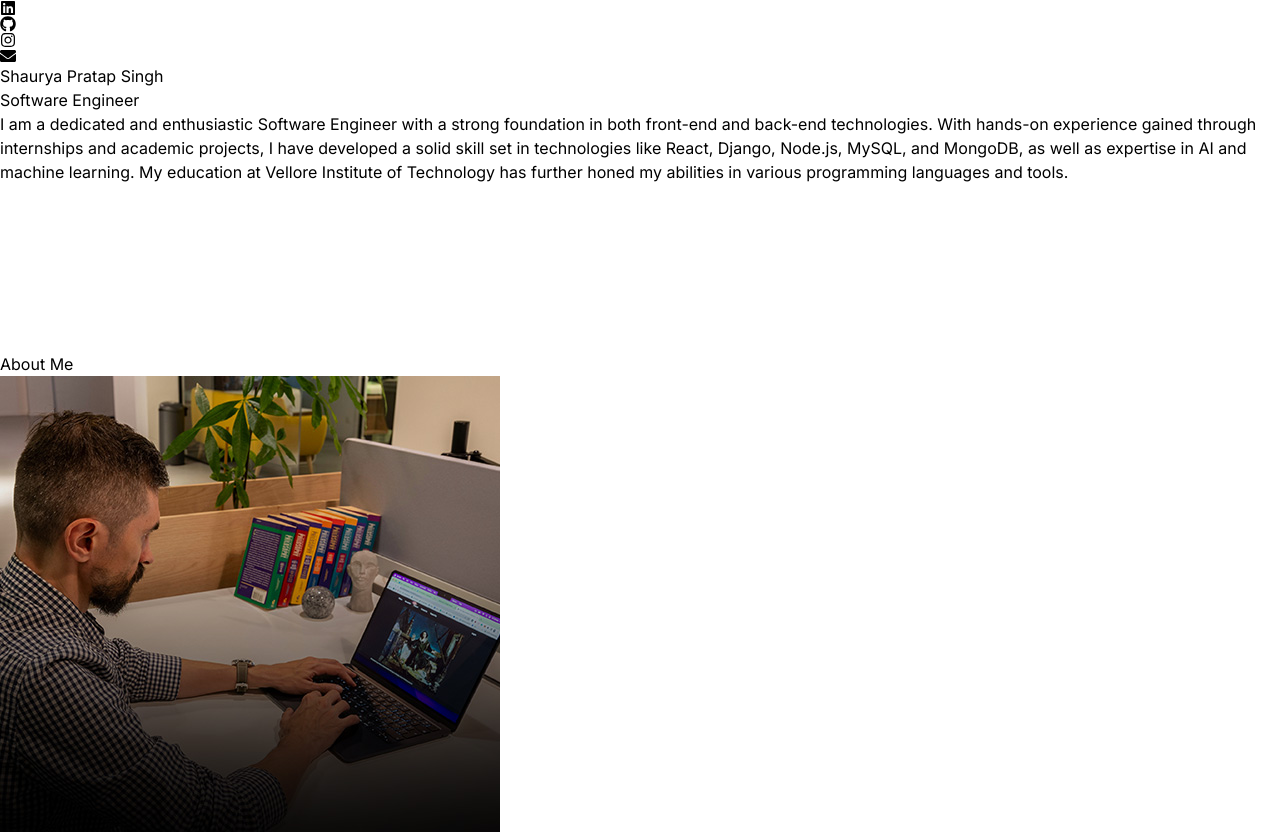
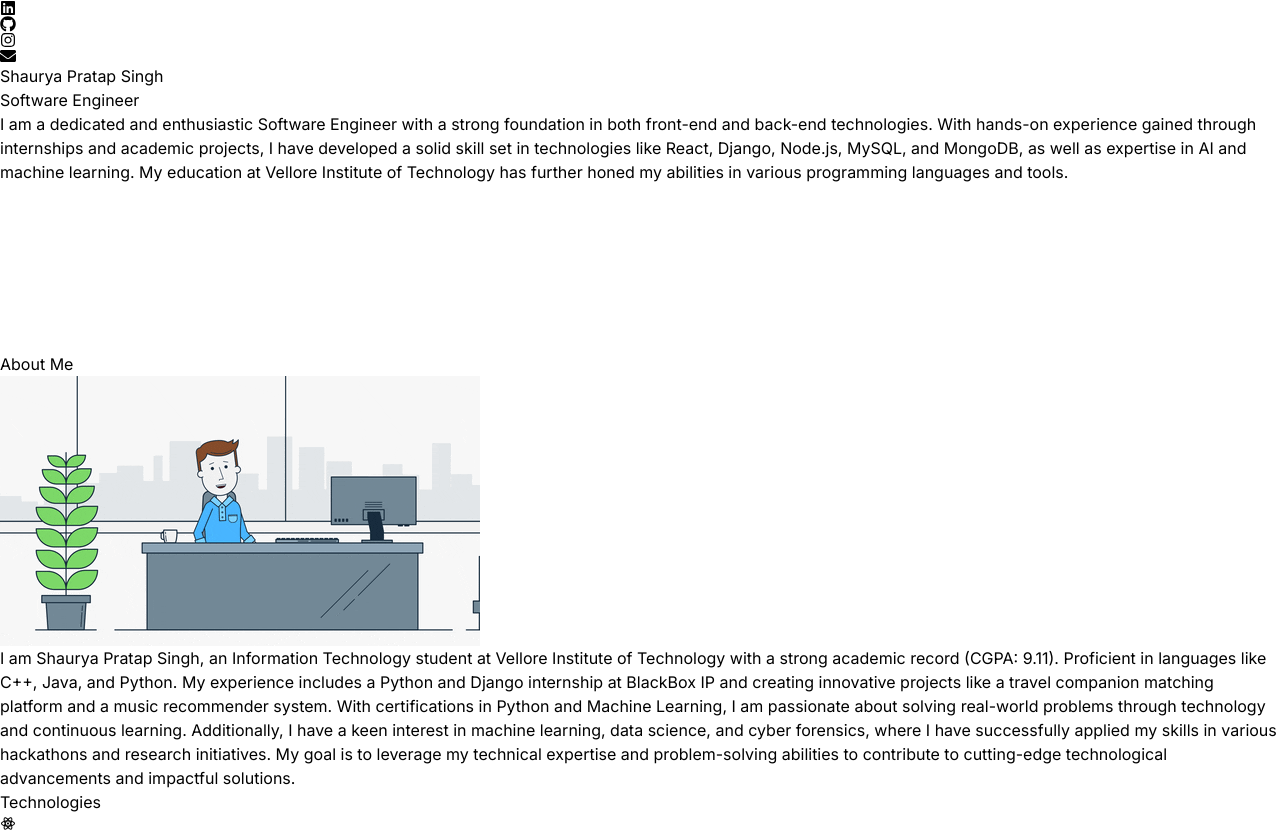
Before and after one commit to sp2003s/Portfolio-react, a React (Vite) app: page / in a window 1280 px wide. Shown: the top 832 px of the page. Built offline with nearby package versions, Linux system fonts and the light colour scheme.

Commit message:
about section gif + contact form input hover

```diff
--- a/src/components/About.jsx
+++ b/src/components/About.jsx
@@ -17,7 +17,7 @@ const About = () => {
         transition={{duration: 0.5}}
         className='w-full lg:w-1/2 lg:p-8'>
           <div className='flex items-center justify-center'>
-            <img className="rounded-2xl" src={aboutImg} alt="" />
+            <img className="rounded-2xl" src="/images/giphy.gif" alt="" />
           </div>
         </motion.div>
         <motion.div
--- a/src/components/Contact.jsx
+++ b/src/components/Contact.jsx
@@ -66,7 +66,7 @@ const Contact = () => {
                     name="name"
                     id="name"
                     onChange={onChangeHandler}
-                    className="form-input"
+                    className="form-input hover:bg-zinc-900"
                     placeholder="Enter your Name"
                     value={data.name}
                   />
@@ -76,8 +76,9 @@ const Contact = () => {
                     type="email"
                     name="email"
                     id="email"
+                    required
                     onChange={onChangeHandler}
-                    className="form-input"
+                    className="form-input hover:bg-zinc-900"
                     placeholder="Enter your Email"
                     value={data.email}
                   />
@@ -86,7 +87,8 @@ const Contact = () => {
                 <textarea
                   name="message"
                   id="message"
-                  className="form-input"
+                  required
+                  className="form-input hover:bg-zinc-900"
                   placeholder="Enter your Message"
                   onChange={onChangeHandler}
                   rows="8"
```
Also changed, not shown: public/images/giphy.gif (added), src/index.css (line endings or trailing spaces).
